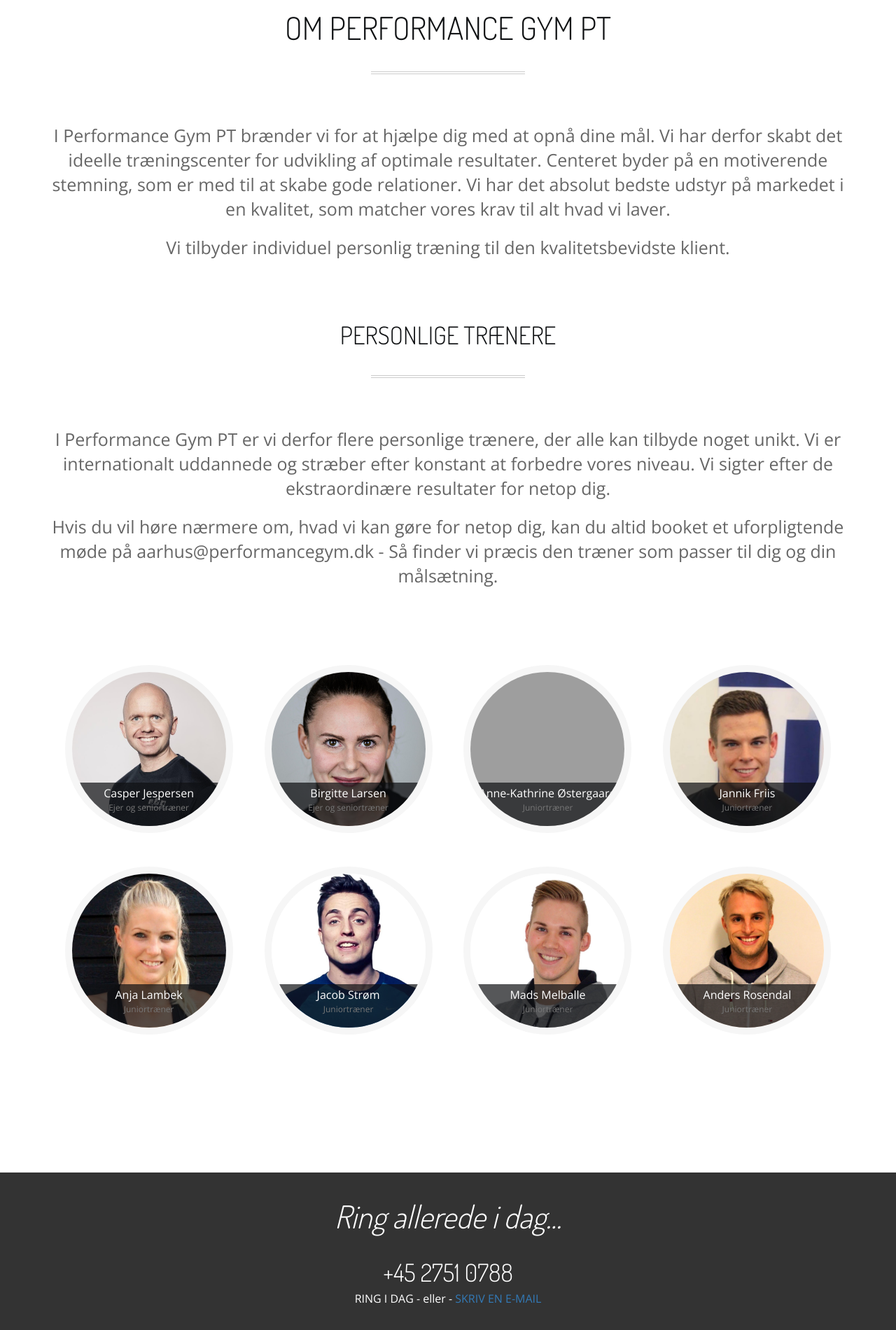
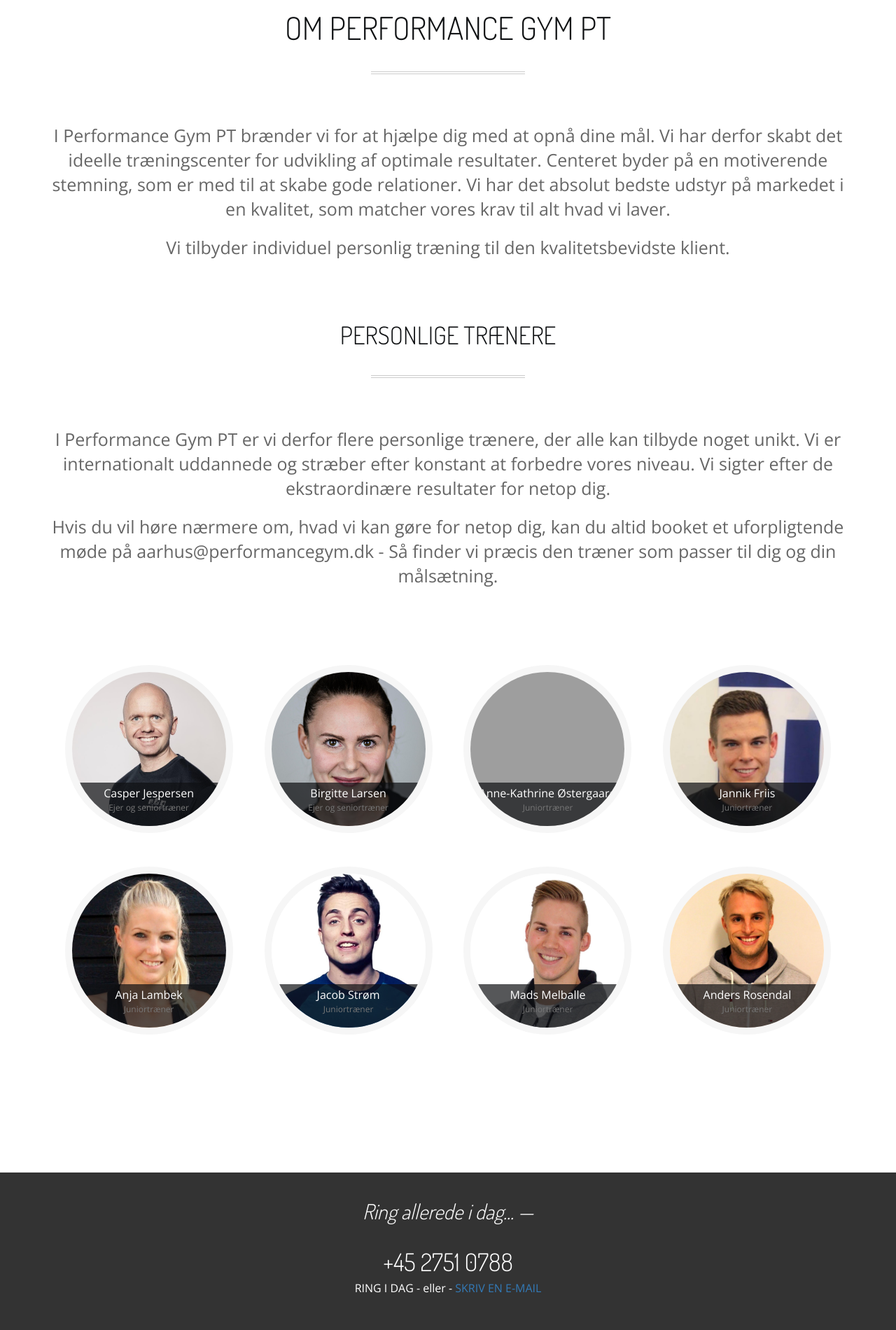
Before and after one commit to lsolesen/performancegymaarhus.dk, a Jekyll site: the page built from index.html, in a window 1280 px wide. Shown: the part 993-2893 px from the top of the page at 70% size. Built offline with Jekyll 4.4.1, drawn with Linux system fonts in a browser that asks for light colours; nearby versions of some CDN libraries; comment, search, counter and statistics services are not loaded; grey boxes are pictures that could not be loaded.

Commit message:
Update call-now.html

```diff
--- a/_includes/call-now.html
+++ b/_includes/call-now.html
@@ -3,7 +3,7 @@
   <div class="container text-center">
 
     <header data-animation="bounceIn">
-      <h1 class="no-text-transform italic">Ring allerede i dag...</h1>
+      <h3 class="no-text-transform italic">Ring allerede i dag...</h3>
     </header>
 
     <article class="text-center">
```
